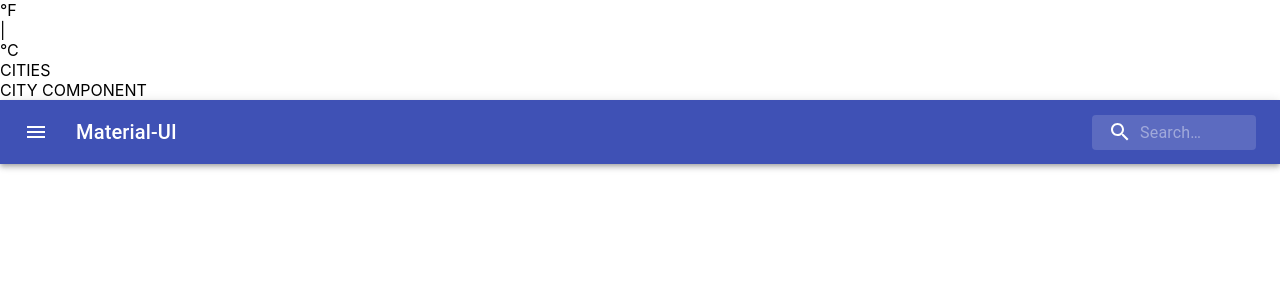
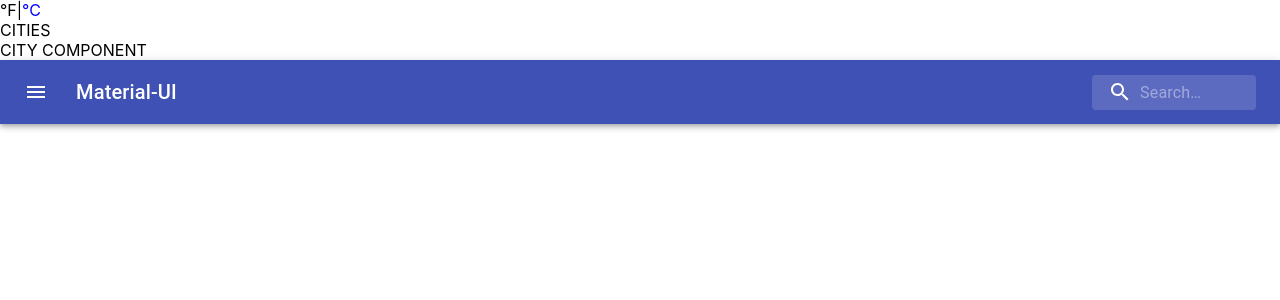
Before and after one commit to ameliawalcek/Weather_Redux, a React (Create React App) app in the folder client/: page / in a window 1280 px wide. Shown: the top 300 px of the page. Built offline with nearby package versions, Linux system fonts and the light colour scheme; no server answers.

Commit message:
working on routes

```diff
--- a/client/src/App.js
+++ b/client/src/App.js
@@ -16,7 +16,7 @@ const App = () => {
   const handleUnits = ({ target }) => {
     const { outerText } = target
     console.log('original state:', units, 'user selected:', outerText)
-    if (outerText !== units) dispatch(setUnits(outerText))
+    if (outerText !== units) dispatch(setUnits(outerText), function(){console.log('hello')})
     console.log('user selected:', outerText, 'updated state:', units)
   }
 
@@ -26,9 +26,9 @@ const App = () => {
 
   return (
     <div className='App'>
-      <div className={units === FAHRENHEIT ? 'selected' : 'not-selected'} onClick={handleUnits}>°F</div>
-      <div>|</div>
-      <div className={units === CELSIUS ? 'selected' : 'not-selected'} onClick={handleUnits}>°C</div>
+      <span className={units === FAHRENHEIT ? classes.selected : classes.notSelected} onClick={handleUnits}>°F</span>
+      <span>|</span>
+      <span className={units === CELSIUS ? classes.selected : classes.notSelected} onClick={handleUnits}>°C</span>
       <Cities />
       <NavBar />
     </div>
--- a/client/src/components/Cities/Cities.jsx
+++ b/client/src/components/Cities/Cities.jsx
@@ -7,7 +7,6 @@ import useStyles from './styles'
 const Cities = () => {
     const classes = useStyles()
     const cities = useSelector(state => state.cities)
-    console.log(cities)
 
     return (
         <div>
--- a/client/src/components/Search/Search.jsx
+++ b/client/src/components/Search/Search.jsx
@@ -8,16 +8,14 @@ import SearchIcon from '@material-ui/icons/Search'
 const Search = () => {
     const classes = useStyles()
     const dispatch = useDispatch()
-    const units = useSelector(state => state.units)
+    const units = useSelector(state => state.units).substring(1).toLowerCase()
     const [search, setSearch] = useState('')
 
     const handleInput = ({ target }) => setSearch(target.value)
 
     const handleSearch = (e) => {
         if (e.keyCode === 13) {
-            console.log(search)
-            console.log(units)
-            // dispatch(getCity(search, units))
+            dispatch(getCity(search, units))
             setSearch('')
         }
     }
--- a/client/src/styles.js
+++ b/client/src/styles.js
@@ -1,5 +1,11 @@
 import { makeStyles } from '@material-ui/core/styles'
 
 export default makeStyles(() => ({
-
+    selected: {
+        color: 'black'
+    },
+    notSelected: {
+        color: 'blue',
+        cursor: 'pointer'
+    }
 }))
```
Also changed, not shown: 2 other files (tests, documents, lock files or other folders).
